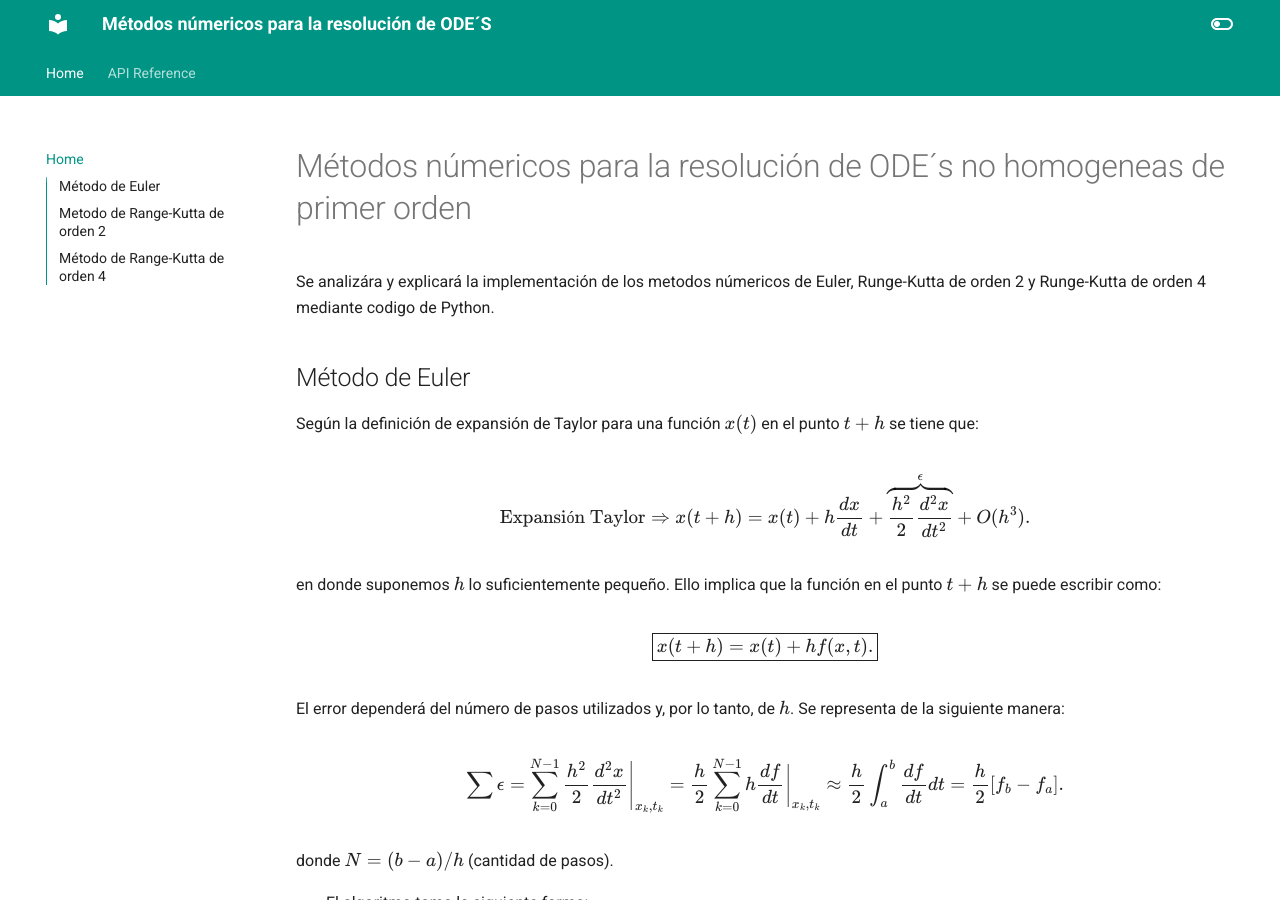
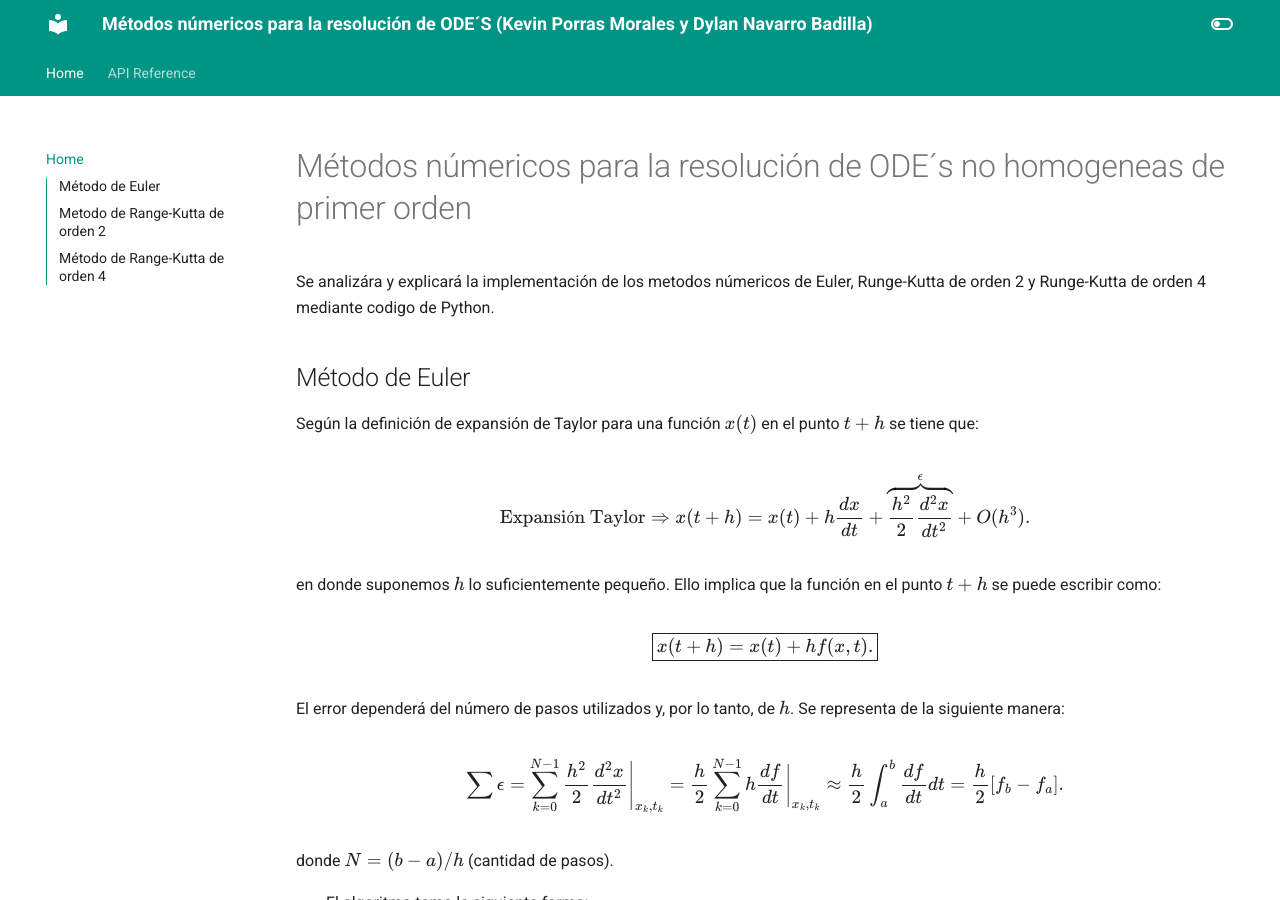
Before and after one commit to Kporras21/ODE-s, an MkDocs documentation site: the page built from docs/index.md, in a window 1280 px wide and 900 px high. Built offline with MkDocs 1.6.1 and Material for MkDocs 9.7.7, drawn with Linux system fonts in a browser that asks for light colours.

Commit message:
fix on kevin and dylan

```diff
--- a/mkdocs.yml
+++ b/mkdocs.yml
@@ -1,4 +1,4 @@
-site_name: Métodos númericos para la resolución de ODE´S
+site_name: Métodos númericos para la resolución de ODE´S (Kevin Porras Morales y Dylan Navarro Badilla)
 theme:
   name: material
   features:
```
